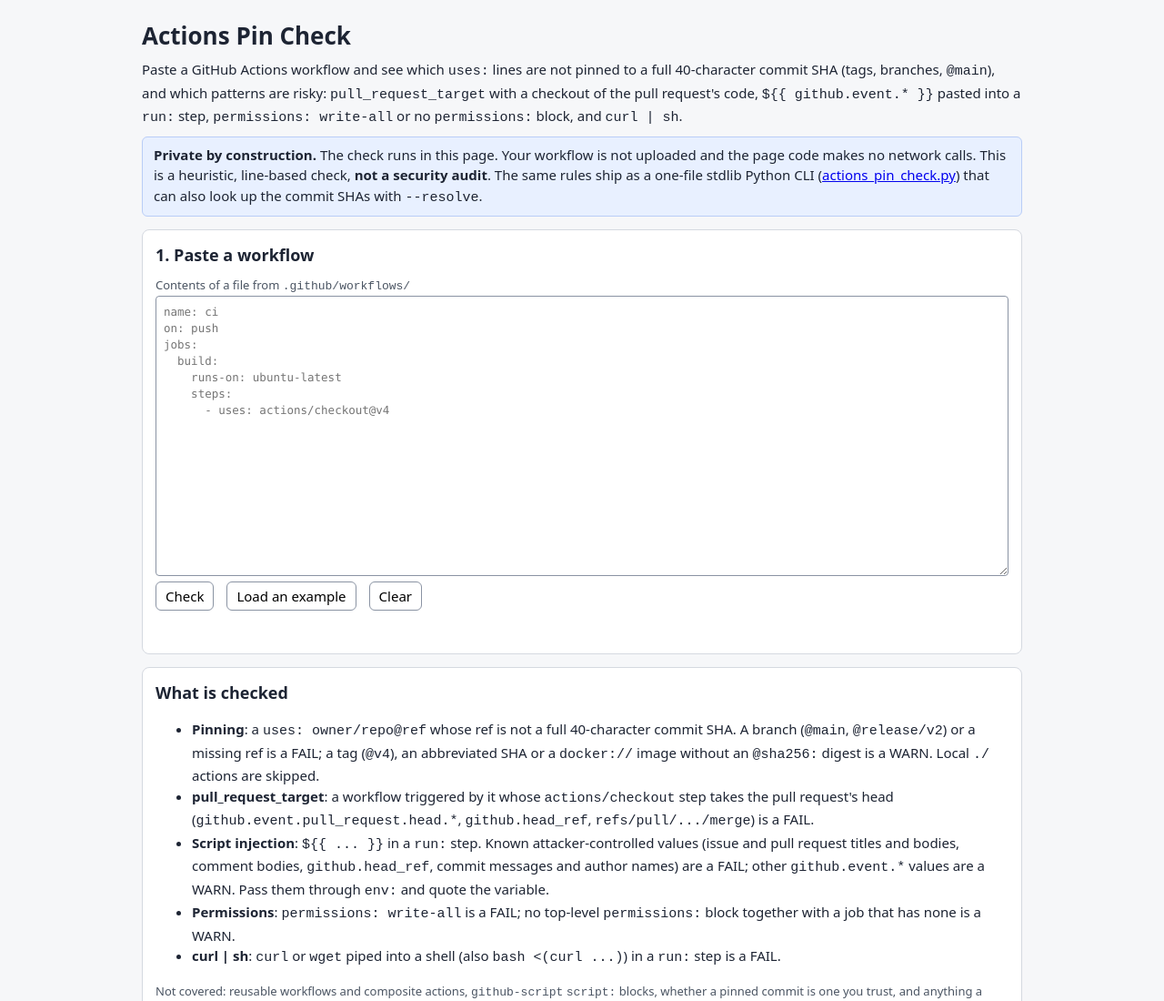
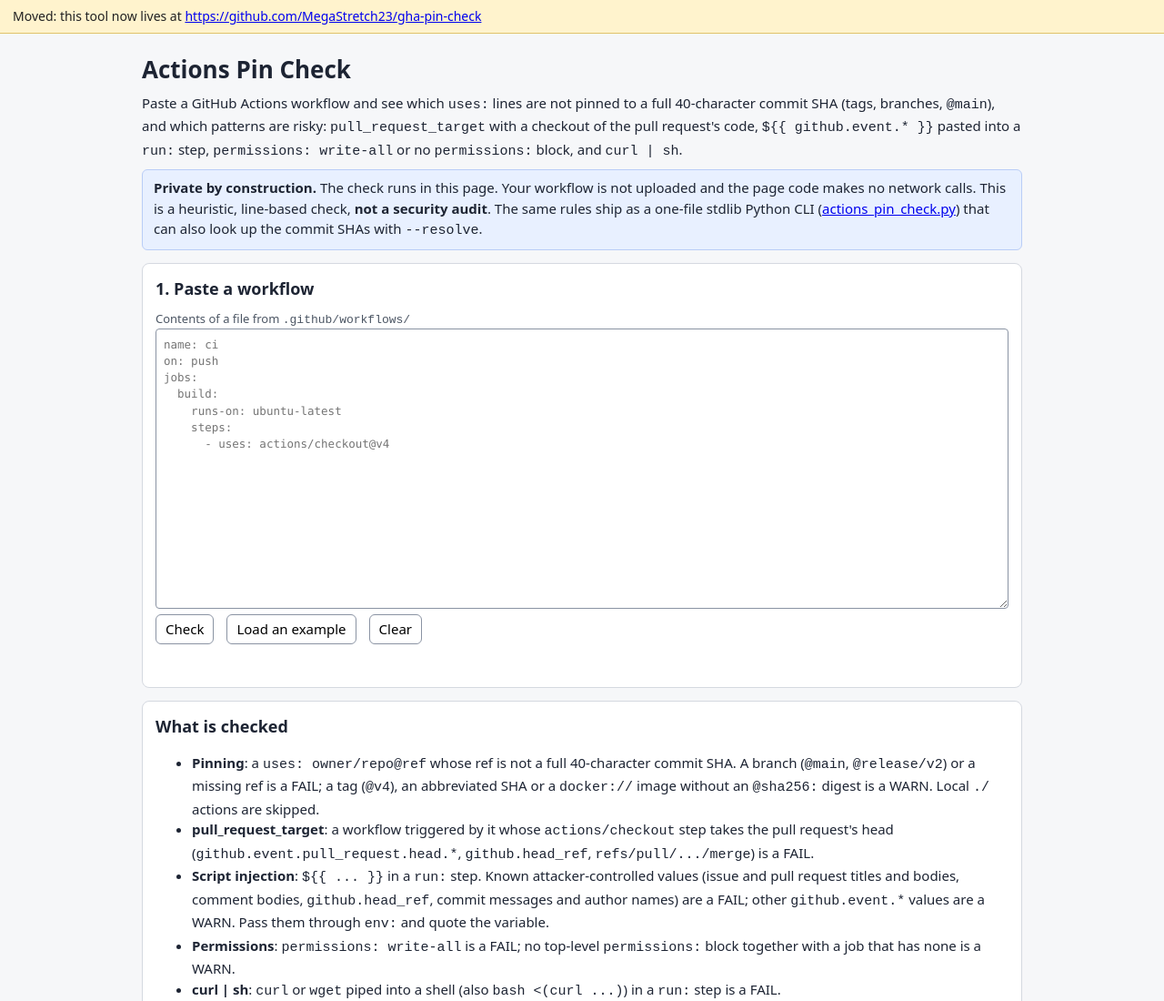
Before and after one commit to MegaStretch23/actions-pin-check, a plain HTML site: page index.html in a window 1280 px wide. Shown: the top 1100 px of the page at 91% size. Drawn offline with Linux system fonts and the light colour scheme.

Commit message:
Moved: duplicate of gha-pin-check; README + banner point to https://github.com/MegaStretch23/gha-pin-check
Co-Authored-By: Claude Sonnet 5.5 <noreply@anthropic.com>

```diff
--- a/index.html
+++ b/index.html
@@ -8,6 +8,7 @@
 <link rel="stylesheet" href="style.css">
 </head>
 <body>
+<div data-dedup-moved="1" style="background:#fff3cd;color:#222;padding:8px 14px;font:14px/1.4 system-ui,sans-serif;border-bottom:1px solid #e0c36a">Moved: this tool now lives at <a href="https://github.com/MegaStretch23/gha-pin-check">https://github.com/MegaStretch23/gha-pin-check</a></div>
 <header>
 <h1>Actions Pin Check</h1>
 <p class="lead">Paste a GitHub Actions workflow and see which <code>uses:</code> lines are not pinned to a full 40-character commit SHA (tags, branches, <code>@main</code>), and which patterns are risky: <code>pull_request_target</code> with a checkout of the pull request's code, <code>${{ github.event.* }}</code> pasted into a <code>run:</code> step, <code>permissions: write-all</code> or no <code>permissions:</code> block, and <code>curl | sh</code>.</p>
```
Also changed, not shown: 1 other file.
